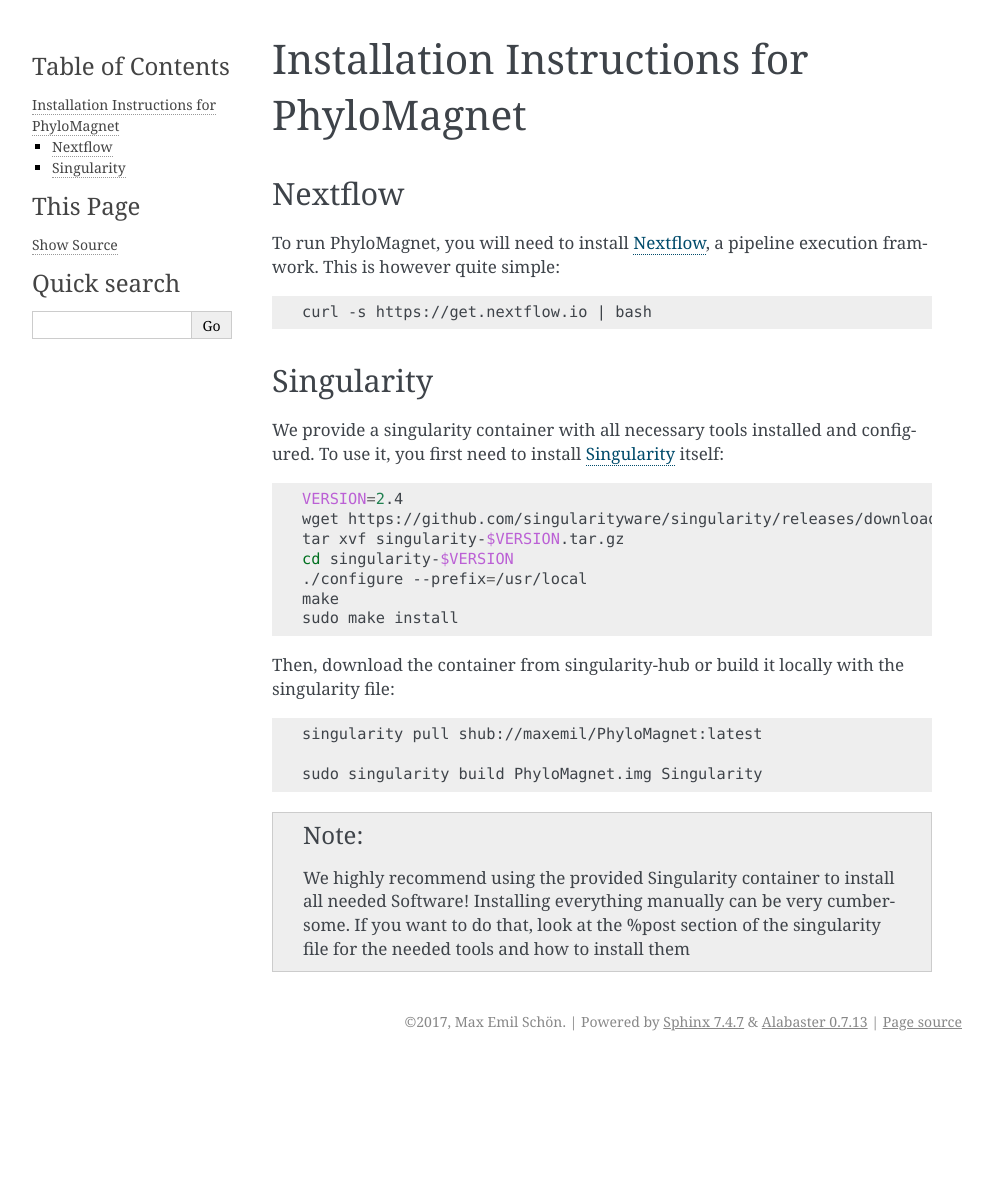
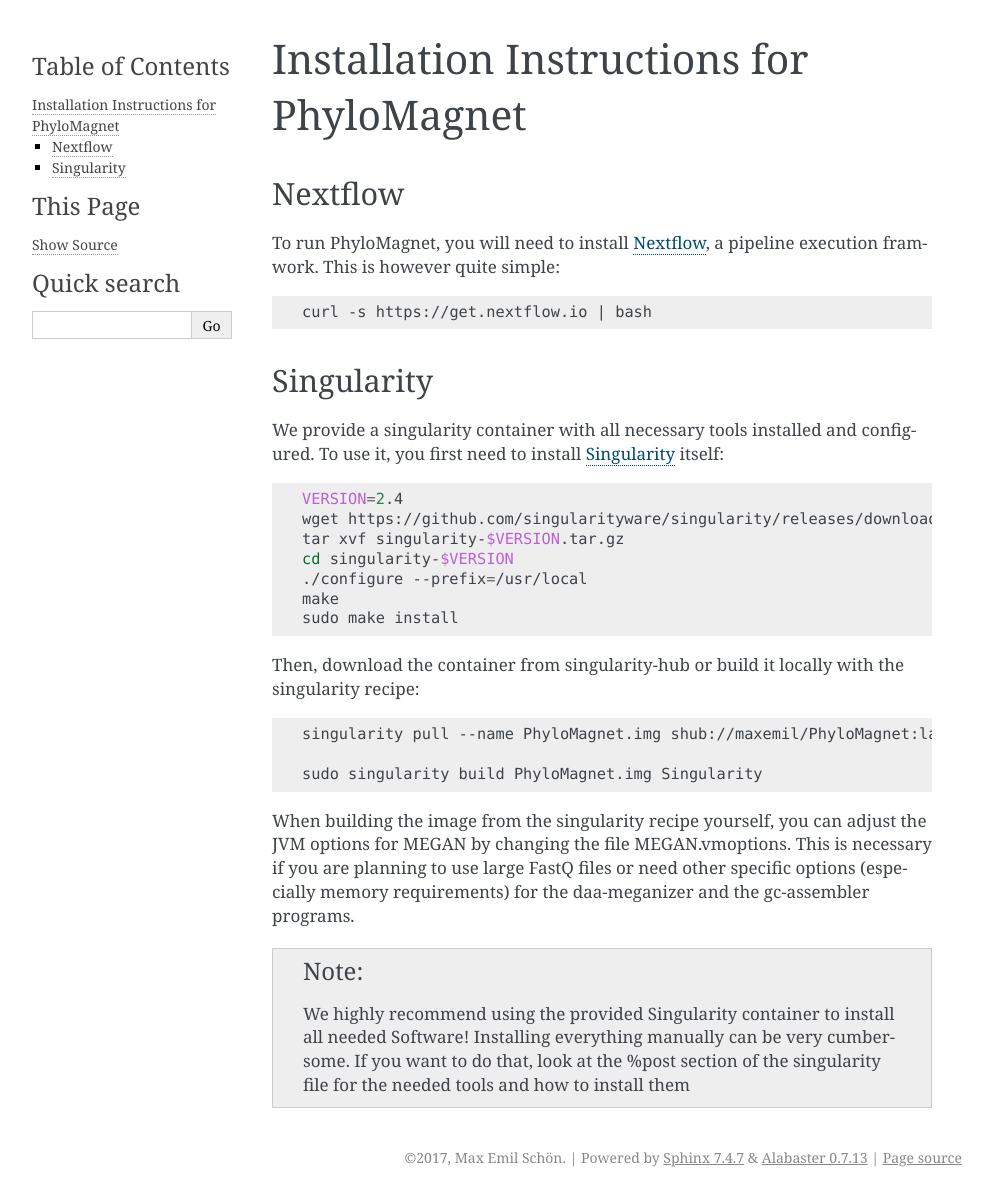
Before and after one commit to maxemil/PhyloMagnet, a Sphinx documentation site: the page built from docs/contents/installation.rst, in a window 1280 px wide. Shown: the whole page, without its empty margins (148-1141 px from the left). Built offline with Sphinx 7.4.7, drawn with Linux system fonts in a browser that asks for light colours; before the commit the page ends 1061 px from its top, so only the background shows below that.

Commit message:
Work on documentation

```diff
--- a/docs/contents/installation.rst
+++ b/docs/contents/installation.rst
@@ -24,13 +24,16 @@
   sudo make install
 
 
-Then, download the container from singularity-hub or build it locally with the singularity file:
+Then, download the container from singularity-hub or build it locally with the singularity recipe:
 
 .. code-block:: bash
 
-  singularity pull shub://maxemil/PhyloMagnet:latest
+  singularity pull --name PhyloMagnet.img shub://maxemil/PhyloMagnet:latest
 
   sudo singularity build PhyloMagnet.img Singularity
+
+
+When building the image from the singularity recipe yourself, you can adjust the JVM options for MEGAN by changing the file MEGAN.vmoptions. This is necessary if you are planning to use large FastQ files or need other specific options (especially memory requirements) for the daa-meganizer and the gc-assembler programs.
 
 .. note::
 
```
